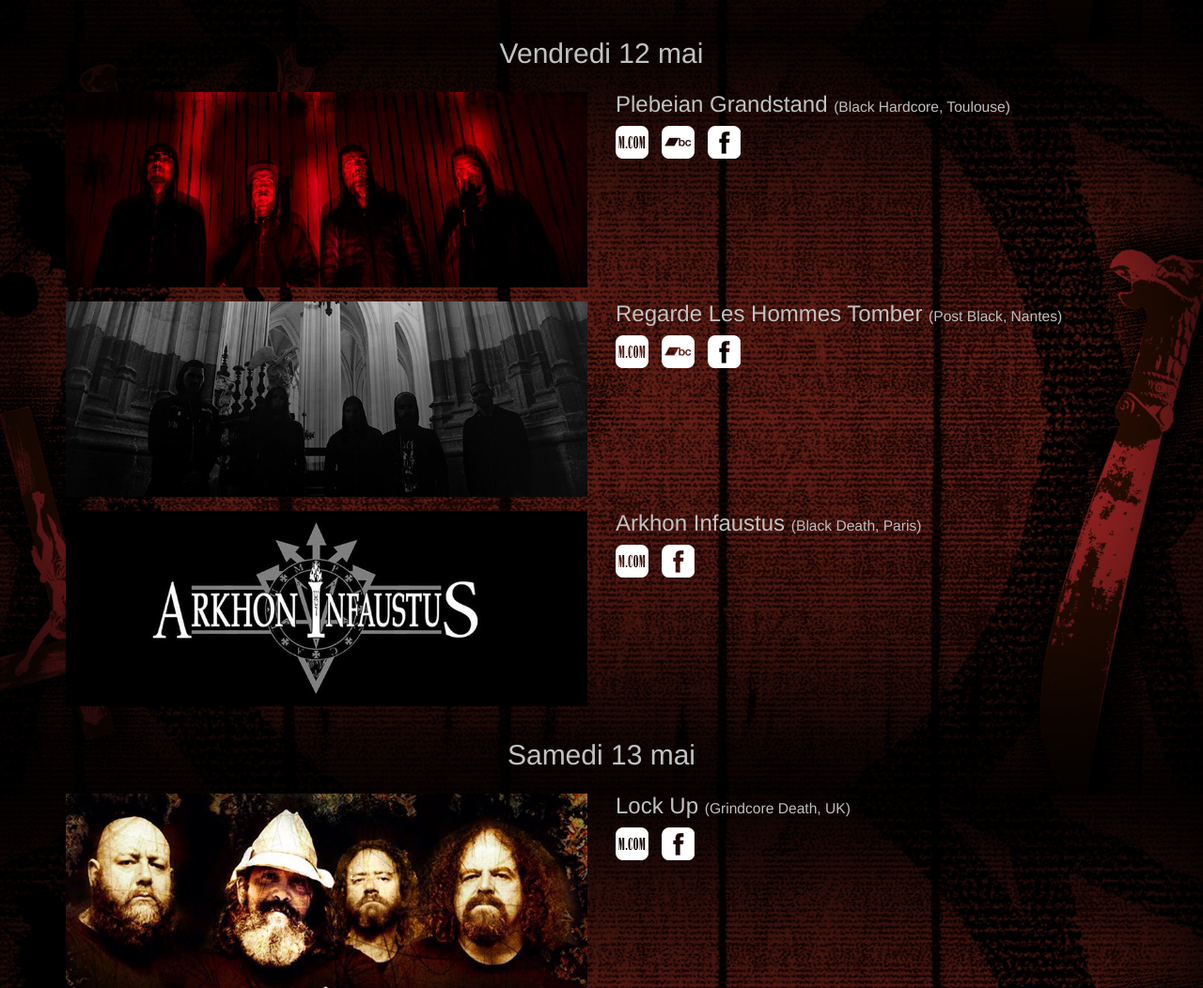
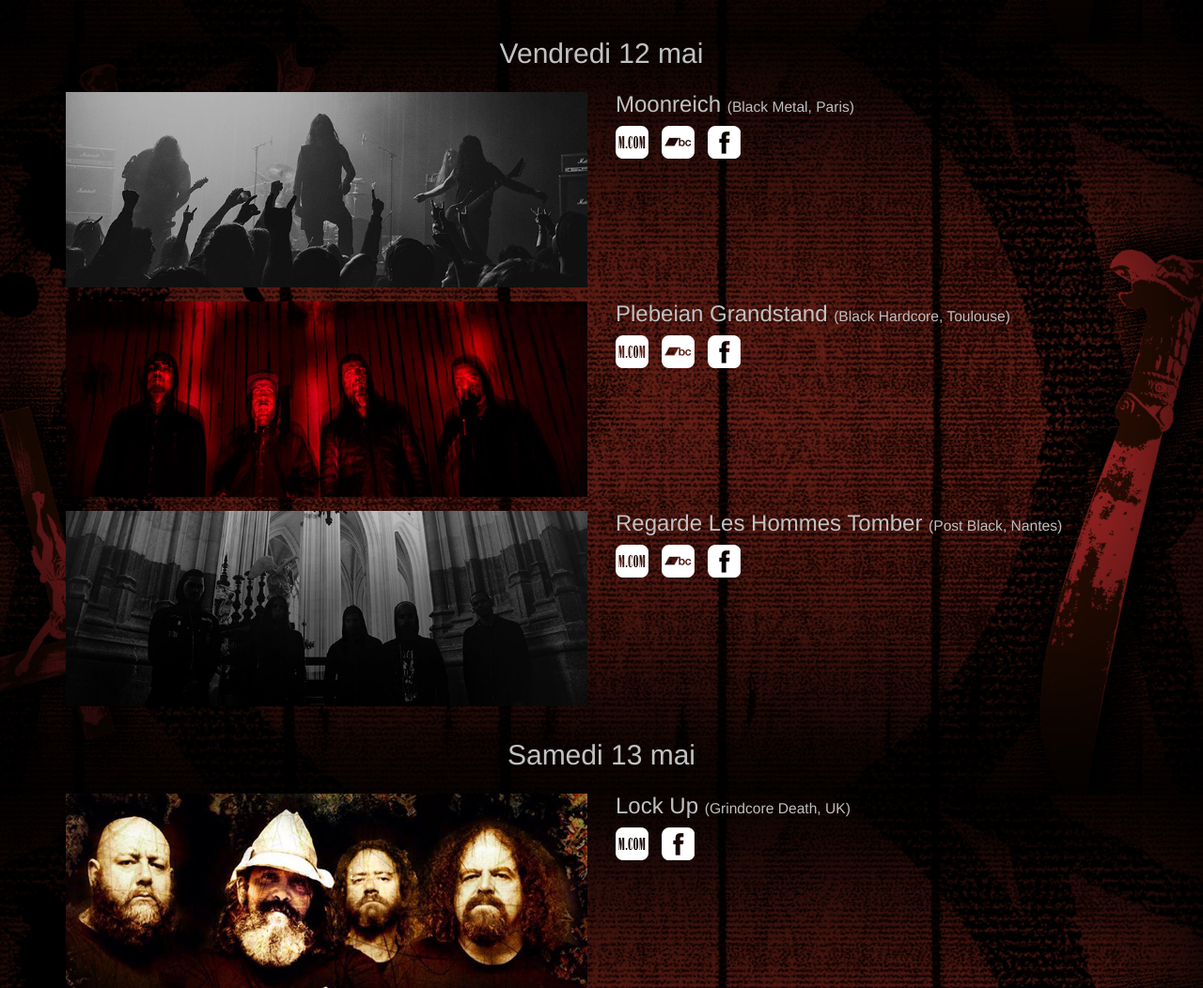
Before and after one commit to Metalorgie/fest, a PHP site: page /programmation in a window 1280 px wide. Shown: the part 755-1807 px from the top of the page at 94% size. Run offline with PHP 8.4, Linux system fonts and the light colour scheme; some web fonts are replaced.

Commit message:
Updated bands

```diff
--- a/billetterie.php
+++ b/billetterie.php
@@ -4,19 +4,19 @@
     <meta charset="utf-8">
     <meta http-equiv="x-ua-compatible" content="ie=edge">
     <title>Billetterie | Metalorgie Fest 2017 ✟ 12/13 mai ✟ Glazart (Paris)| 03-04 2015 à La Scène Michelet (Nantes)</title>
-    <meta name="description" content="Vendredi : Arkhon Infaustus + Regarde Les Hommes Tomber + Pleabeian Grandstand / Samedi : Napalm Death + Brujeria + Power Trip + Lock Up">
+    <meta name="description" content="Vendredi : Regarde Les Hommes Tomber + Plebeian Grandstand + Moonreich / Samedi : Napalm Death + Brujeria + Power Trip + Lock Up">
     <meta name="viewport" content="width=device-width, initial-scale=1">
 
     <meta property="og:url"  content="http://fest.metalorgie.com/">
     <meta property="og:type" content="website">
     <meta property="og:title"  content="Metalorgie Fest 2017 ✟ 12/13 mai 2017 ✟ Glazart (Paris)">
-    <meta property="og:description" content="Vendredi : Arkhon Infaustus + Regarde Les Hommes Tomber + Pleabeian Grandstand / Samedi : Napalm Death + Brujeria + Power Trip + Lock Up">
+    <meta property="og:description" content="Vendredi : Regarde Les Hommes Tomber + Plebeian Grandstand + Moonreich / Samedi : Napalm Death + Brujeria + Power Trip + Lock Up">
     <meta property="og:image"  content="http://fest.metalorgie.com/img/metalorgie-fest-2017.jpg">
 
     <meta name="twitter:card" content="summary_large_image">
     <meta name="twitter:site" content="@Metalorgie">
     <meta name="twitter:title" content="Metalorgie Fest 2017 ✟ 12/13 mai 2017 ✟ Glazart (Paris)">
-    <meta name="twitter:description" content="Vendredi : Arkhon Infaustus + Regarde Les Hommes Tomber + Pleabeian Grandstand / Samedi : Napalm Death + Brujeria + Power Trip + Lock Up">
+    <meta name="twitter:description" content="Vendredi : Regarde Les Hommes Tomber + Plebeian Grandstand + Moonreich / Samedi : Napalm Death + Brujeria + Power Trip + Lock Up">
     <meta name="twitter:image" content="http://fest.metalorgie.com/img/metalorgie-fest-2017.jpg">
 
     <link rel="icon" href="favicon.ico">
--- a/contact-partenaires.php
+++ b/contact-partenaires.php
@@ -4,19 +4,19 @@
     <meta charset="utf-8">
     <meta http-equiv="x-ua-compatible" content="ie=edge">
     <title>Contact & Partenaires | Metalorgie Fest 2017 ✟ 12/13 mai ✟ Glazart (Paris)</title>
-    <meta name="description" content="Vendredi : Arkhon Infaustus + Regarde Les Hommes Tomber + Pleabeian Grandstand / Samedi : Napalm Death + Brujeria + Power Trip + Lock Up">
+    <meta name="description" content="Vendredi : Regarde Les Hommes Tomber + Plebeian Grandstand + Moonreich / Samedi : Napalm Death + Brujeria + Power Trip + Lock Up">
     <meta name="viewport" content="width=device-width, initial-scale=1">
 
     <meta property="og:url"  content="http://fest.metalorgie.com/">
     <meta property="og:type" content="website">
     <meta property="og:title"  content="Metalorgie Fest 2017 ✟ 12/13 mai 2017 ✟ Glazart (Paris)">
-    <meta property="og:description" content="Vendredi : Arkhon Infaustus + Regarde Les Hommes Tomber + Pleabeian Grandstand / Samedi : Napalm Death + Brujeria + Power Trip + Lock Up">
+    <meta property="og:description" content="Vendredi : Regarde Les Hommes Tomber + Plebeian Grandstand + Moonreich / Samedi : Napalm Death + Brujeria + Power Trip + Lock Up">
     <meta property="og:image"  content="http://fest.metalorgie.com/img/metalorgie-fest-2017.jpg">
 
     <meta name="twitter:card" content="summary_large_image">
     <meta name="twitter:site" content="@Metalorgie">
     <meta name="twitter:title" content="Metalorgie Fest 2017 ✟ 12/13 mai 2017 ✟ Glazart (Paris)">
-    <meta name="twitter:description" content="Vendredi : Arkhon Infaustus + Regarde Les Hommes Tomber + Pleabeian Grandstand / Samedi : Napalm Death + Brujeria + Power Trip + Lock Up">
+    <meta name="twitter:description" content="Vendredi : Regarde Les Hommes Tomber + Plebeian Grandstand + Moonreich / Samedi : Napalm Death + Brujeria + Power Trip + Lock Up">
     <meta name="twitter:image" content="http://fest.metalorgie.com/img/metalorgie-fest-2017.jpg">
 
     <link rel="icon" href="favicon.ico">
--- a/infos-pratiques.php
+++ b/infos-pratiques.php
@@ -4,19 +4,19 @@
     <meta charset="utf-8">
     <meta http-equiv="x-ua-compatible" content="ie=edge">
     <title>Infos pratiques | Metalorgie Fest 2017 ✟ 12/13 mai ✟ Glazart (Paris)</title>
-    <meta name="description" content="Vendredi : Arkhon Infaustus + Regarde Les Hommes Tomber + Pleabeian Grandstand / Samedi : Napalm Death + Brujeria + Power Trip + Lock Up">
+    <meta name="description" content="Vendredi : Regarde Les Hommes Tomber + Plebeian Grandstand + Moonreich / Samedi : Napalm Death + Brujeria + Power Trip + Lock Up">
     <meta name="viewport" content="width=device-width, initial-scale=1">
 
     <meta property="og:url"  content="http://fest.metalorgie.com/">
     <meta property="og:type" content="website">
     <meta property="og:title"  content="Metalorgie Fest 2017 ✟ 12/13 mai 2017 ✟ Glazart (Paris)">
-    <meta property="og:description" content="Vendredi : Arkhon Infaustus + Regarde Les Hommes Tomber + Pleabeian Grandstand / Samedi : Napalm Death + Brujeria + Power Trip + Lock Up">
+    <meta property="og:description" content="Vendredi : Regarde Les Hommes Tomber + Plebeian Grandstand + Moonreich / Samedi : Napalm Death + Brujeria + Power Trip + Lock Up">
     <meta property="og:image"  content="http://fest.metalorgie.com/img/metalorgie-fest-2017.jpg">
 
     <meta name="twitter:card" content="summary_large_image">
     <meta name="twitter:site" content="@Metalorgie">
     <meta name="twitter:title" content="Metalorgie Fest 2017 ✟ 12/13 mai 2017 ✟ Glazart (Paris)">
-    <meta name="twitter:description" content="Vendredi : Arkhon Infaustus + Regarde Les Hommes Tomber + Pleabeian Grandstand / Samedi : Napalm Death + Brujeria + Power Trip + Lock Up">
+    <meta name="twitter:description" content="Vendredi : Regarde Les Hommes Tomber + Plebeian Grandstand + Moonreich / Samedi : Napalm Death + Brujeria + Power Trip + Lock Up">
     <meta name="twitter:image" content="http://fest.metalorgie.com/img/metalorgie-fest-2017.jpg">
 
     <link rel="icon" href="favicon.ico">
--- a/programmation.php
+++ b/programmation.php
@@ -4,19 +4,19 @@
     <meta charset="utf-8">
     <meta http-equiv="x-ua-compatible" content="ie=edge">
     <title>Programmation | Metalorgie Fest 2017 ✟ 12/13 mai ✟ Glazart (Paris)</title>
-    <meta name="description" content="Vendredi : Arkhon Infaustus + Regarde Les Hommes Tomber + Pleabeian Grandstand / Samedi : Napalm Death + Brujeria + Power Trip + Lock Up">
+    <meta name="description" content="Vendredi : Regarde Les Hommes Tomber + Plebeian Grandstand + Moonreich / Samedi : Napalm Death + Brujeria + Power Trip + Lock Up">
     <meta name="viewport" content="width=device-width, initial-scale=1">
 
     <meta property="og:url"  content="http://fest.metalorgie.com/">
     <meta property="og:type" content="website">
     <meta property="og:title"  content="Metalorgie Fest 2017 ✟ 12/13 mai 2017 ✟ Glazart (Paris)">
-    <meta property="og:description" content="Vendredi : Arkhon Infaustus + Regarde Les Hommes Tomber + Pleabeian Grandstand / Samedi : Napalm Death + Brujeria + Power Trip + Lock Up">
+    <meta property="og:description" content="Vendredi : Regarde Les Hommes Tomber + Plebeian Grandstand + Moonreich / Samedi : Napalm Death + Brujeria + Power Trip + Lock Up">
     <meta property="og:image"  content="http://fest.metalorgie.com/img/metalorgie-fest-2017.jpg">
 
     <meta name="twitter:card" content="summary_large_image">
     <meta name="twitter:site" content="@Metalorgie">
     <meta name="twitter:title" content="Metalorgie Fest 2017 ✟ 12/13 mai 2017 ✟ Glazart (Paris)">
-    <meta name="twitter:description" content="Vendredi : Arkhon Infaustus + Regarde Les Hommes Tomber + Pleabeian Grandstand / Samedi : Napalm Death + Brujeria + Power Trip + Lock Up">
+    <meta name="twitter:description" content="Vendredi : Regarde Les Hommes Tomber + Plebeian Grandstand + Moonreich / Samedi : Napalm Death + Brujeria + Power Trip + Lock Up">
     <meta name="twitter:image" content="http://fest.metalorgie.com/img/metalorgie-fest-2017.jpg">
 
     <link rel="icon" href="favicon.ico">
@@ -68,6 +68,20 @@
         </div>
         <div class="row">
             <div class="col-md-6">
+                <img src="img/bands/moonreich.jpg" alt="Moonreich Metalorgie Fest 2017 ✟ 12/13 mai ✟ Glazart (Paris)" class=" img-responsive band-img">
+            </div>
+            <div class="col-md-6">
+                <h3 class="band-title">Moonreich <small>(Black Metal, Paris)</small></h3>
+                <p class="band-links">
+                    <a href="http://www.metalorgie.com/groupe/Moonreich" title="Moonreich sur Metalorgie.com" target="_blank"><img alt="Moonreich sur Metalorgie.com" src="img/metalorgie-small.png"></a>
+                    <a href="https://moonreich.bandcamp.com/" title="Bandcamp Moonreich" target="_blank"><img alt="Bandcamp Moonreich" src="img/bandcamp-small.png"></a>
+                    <a href="https://www.facebook.com/Moonreich" title="Facebook Moonreich" target="_blank"><img alt="Facebook Moonreich" src="img/facebook-small.png"></a>
+                </p>
+                <p></p>
+            </div>
+        </div>
+        <div class="row">
+            <div class="col-md-6">
                 <img src="img/bands/plebeian-grandstand.jpg" alt="Plebeian Grandstand Metalorgie Fest 2017 ✟ 12/13 mai ✟ Glazart (Paris)" class=" img-responsive band-img">
             </div>
             <div class="col-md-6">
@@ -94,19 +108,6 @@
                 </p>
                 <p></p>
 <!--                <p>Regarde les Hommes Tomber, c'est un peu comme si les riffs ciselés de Dissection fusionnaient avec la lourdeur d'Amenra. Ces Nantais ont illustré leur potentiel sur deux albums de qualité. Mais, de leur propre aveu, c’est avant tout sur scène que le groupe existe, comme en attestent leurs origines hardcore. Une expérience sonique hypnotisante, pour une des formations les plus prometteuses de la scène française.</p>-->
-            </div>
-        </div>
-        <div class="row">
-            <div class="col-md-6">
-                <img src="img/bands/arkhon-infaustus.jpg" alt="Arkhon Infaustus Metalorgie Fest 2017 ✟ 12/13 mai ✟ Glazart (Paris)" class=" img-responsive band-img">
-            </div>
-            <div class="col-md-6">
-                <h3 class="band-title">Arkhon Infaustus <small>(Black Death, Paris)</small></h3>
-                <p class="band-links">
-                    <a href="http://www.metalorgie.com/groupe/Arkhon-Infaustus" title="Arkhon Infaustus sur Metalorgie.com" target="_blank"><img alt="Arkhon Infaustus sur Metalorgie.com" src="img/metalorgie-small.png"></a>
-                    <a href="https://www.facebook.com/pages/Arkhon-Infaustus/107265972636651" title="Facebook Arkhon Infaustus" target="_blank"><img alt="Facebook Arkhon Infaustus" src="img/facebook-small.png"></a>
-                </p>
-                <p></p>
             </div>
         </div>
         <div class="row">
```
Also changed, not shown: index.php (+4 -4 lines), img/bands/arkhon-infaustus.jpg (deleted), img/bands/moonreich.jpg (added).
